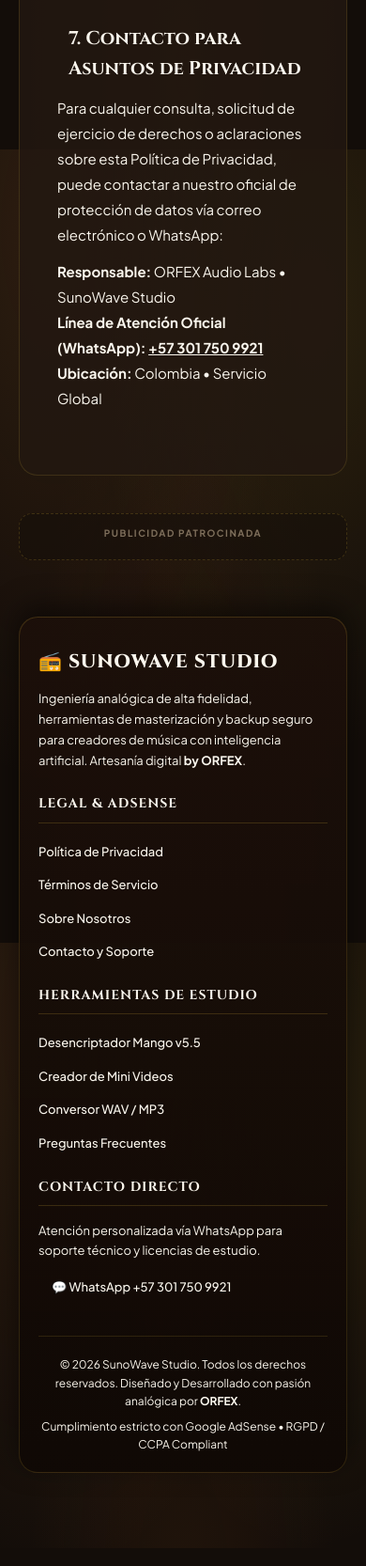
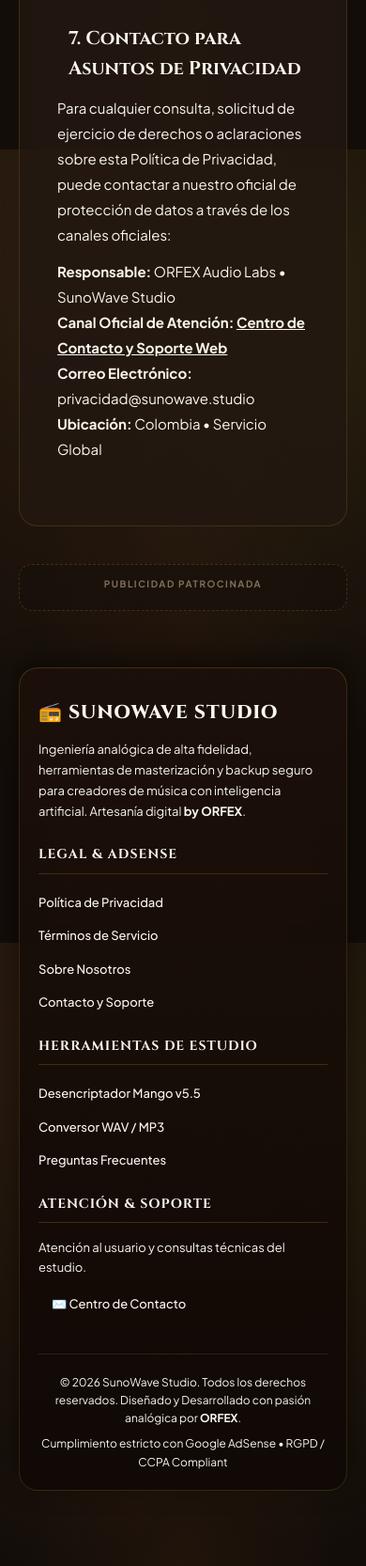
Before and after one commit to elorfer/sunowave-studio, a website: page politica-de-privacidad.html in a window 390 px wide. Shown: the part 4905-6571 px from the top of the page at 94% size. Drawn offline with nearby package versions, Linux system fonts and the light colour scheme; a web font is replaced by a local one.

Commit message:
fix: remove visible phone numbers, fix brand logo wrapping, and streamline studio tabs

```diff
--- a/politica-de-privacidad.html
+++ b/politica-de-privacidad.html
@@ -175,10 +175,11 @@
 
       <section class="legal-section">
         <h2>7. Contacto para Asuntos de Privacidad</h2>
-        <p>Para cualquier consulta, solicitud de ejercicio de derechos o aclaraciones sobre esta Política de Privacidad, puede contactar a nuestro oficial de protección de datos vía correo electrónico o WhatsApp:</p>
+        <p>Para cualquier consulta, solicitud de ejercicio de derechos o aclaraciones sobre esta Política de Privacidad, puede contactar a nuestro oficial de protección de datos a través de los canales oficiales:</p>
         <p>
           <strong>Responsable:</strong> ORFEX Audio Labs &bull; SunoWave Studio<br>
-          <strong>Línea de Atención Oficial (WhatsApp):</strong> <a href="https://wa.me/573017509921?text=Hola%20ORFEX,%20tengo%20una%20consulta%20sobre%20la%20politica%20de%20privacidad%20de%20SunoWave." target="_blank" rel="noopener noreferrer" style="color: var(--brass-gold); font-weight: bold;">+57 301 750 9921</a><br>
+          <strong>Canal Oficial de Atención:</strong> <a href="contacto.html" style="color: var(--brass-gold); font-weight: bold;">Centro de Contacto y Soporte Web</a><br>
+          <strong>Correo Electrónico:</strong> privacidad@sunowave.studio<br>
           <strong>Ubicación:</strong> Colombia &bull; Servicio Global
         </p>
       </section>
@@ -222,16 +223,15 @@
         <h4>Herramientas de Estudio</h4>
         <ul>
           <li><a href="index.html#desencriptador">Desencriptador Mango v5.5</a></li>
-          <li><a href="index.html#videomaker">Creador de Mini Videos</a></li>
           <li><a href="index.html#convertidor">Conversor WAV / MP3</a></li>
           <li><a href="index.html#faqs">Preguntas Frecuentes</a></li>
         </ul>
       </div>
 
       <div class="sv-footer-nav-col">
-        <h4>Contacto Directo</h4>
-        <p style="color: var(--leather-sand); font-size: 13px; margin-bottom: 10px;">Atención personalizada vía WhatsApp para soporte técnico y licencias de estudio.</p>
-        <a href="https://wa.me/573017509921?text=Hola%20ORFEX,%20necesito%20soporte%20en%20SunoWave" target="_blank" rel="noopener noreferrer" class="btn btn-secondary" style="font-size: 13px; padding: 8px 14px; width: 100%; text-align: center;">💬 WhatsApp +57 301 750 9921</a>
+        <h4>Atención & Soporte</h4>
+        <p style="color: var(--leather-sand); font-size: 13px; margin-bottom: 10px;">Atención al usuario y consultas técnicas del estudio.</p>
+        <a href="contacto.html" class="btn btn-secondary" style="font-size: 13px; padding: 8px 14px; width: 100%; text-align: center;">✉️ Centro de Contacto</a>
       </div>
 
       <div class="sv-footer-bottom">
```
